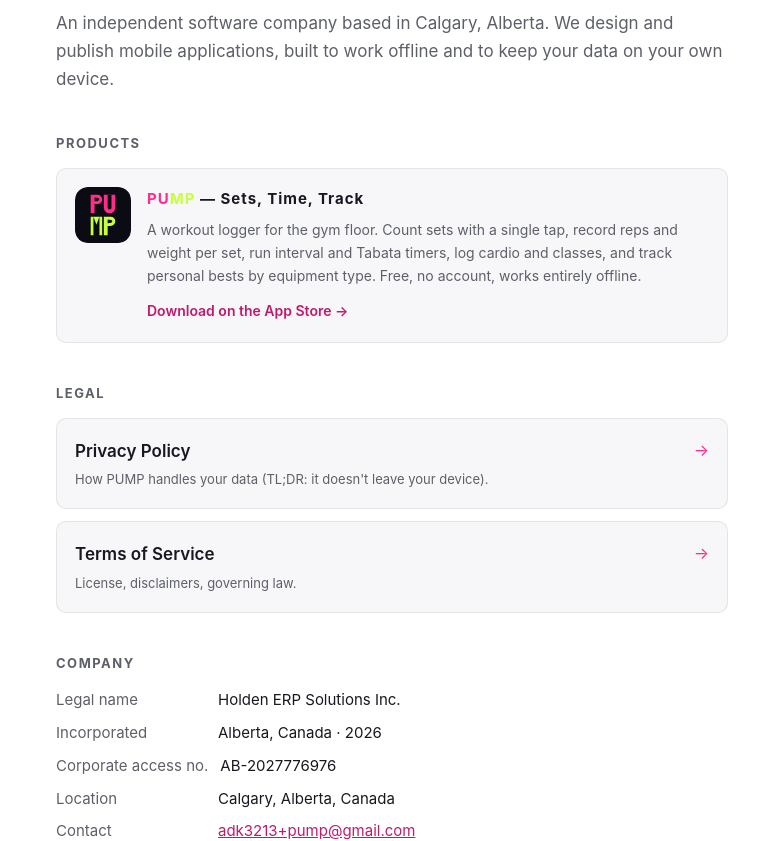
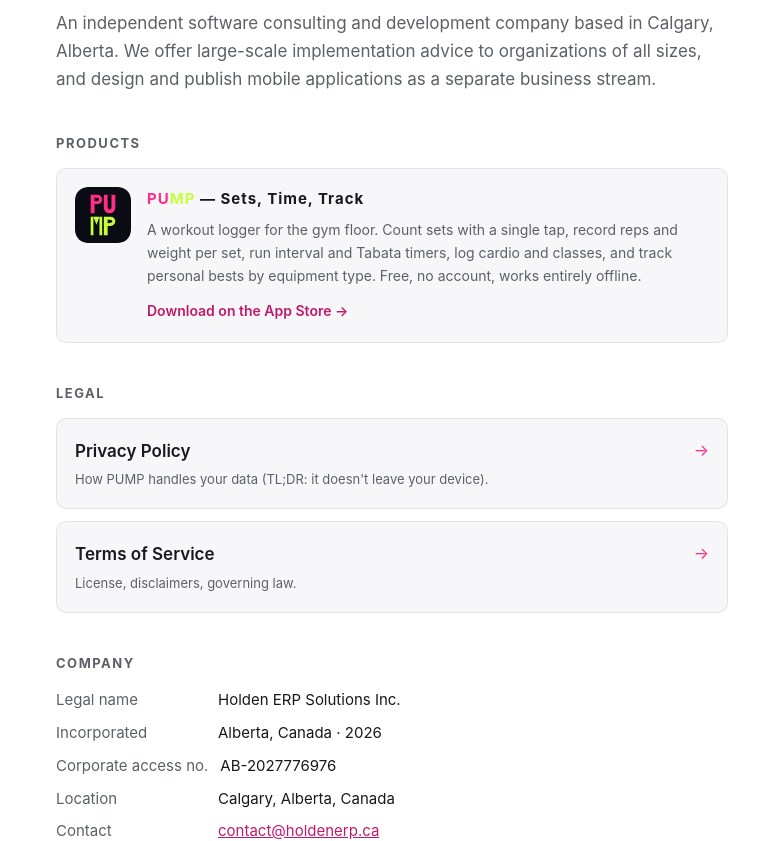
Before and after one commit to HOLDENAPPS/Pump---Legal, a plain HTML site: page index.html in a window 1280 px wide. Shown: the part 174-1015 px from the top of the page, without its empty margins (248-1007 px from the left). Drawn offline with Linux system fonts and the light colour scheme.

Commit message:
update company description and contact address

```diff
--- a/index.html
+++ b/index.html
@@ -4,7 +4,7 @@
 <meta charset="UTF-8">
 <meta name="viewport" content="width=device-width, initial-scale=1">
 <title>Holden ERP Solutions Inc. — Calgary, Alberta</title>
-<meta name="description" content="Holden ERP Solutions Inc. is an independent software company based in Calgary, Alberta, Canada. Publisher of PUMP — Sets, Time, Track.">
+<meta name="description" content="Holden ERP Solutions Inc. is an independent software consulting and development company based in Calgary, Alberta, Canada. Large-scale implementation advice, and publisher of PUMP — Sets, Time, Track.">
 <style>
   :root {
     --bg: #ffffff; --bg-soft: #f7f7f9; --ink: #181820; --muted: #5d6068;
@@ -71,8 +71,9 @@
 
 <main>
   <h1>Holden ERP Solutions Inc.</h1>
-  <p class="lead">An independent software company based in Calgary, Alberta. We design and
-  publish mobile applications, built to work offline and to keep your data on your own device.</p>
+  <p class="lead">An independent software consulting and development company based in Calgary,
+  Alberta. We offer large-scale implementation advice to organizations of all sizes, and design
+  and publish mobile applications as a separate business stream.</p>
 
   <h2>Products</h2>
   <div class="card product">
@@ -115,7 +116,7 @@
     <li><span class="k">Incorporated</span><span>Alberta, Canada &middot; 2026</span></li>
     <li><span class="k">Corporate access no.</span><span>AB-2027776976</span></li>
     <li><span class="k">Location</span><span>Calgary, Alberta, Canada</span></li>
-    <li><span class="k">Contact</span><span><a href="mailto:adk3213+pump@gmail.com">adk3213+pump@gmail.com</a></span></li>
+    <li><span class="k">Contact</span><span><a href="mailto:contact@holdenerp.ca">contact@holdenerp.ca</a></span></li>
   </ul>
 </main>
 
```
